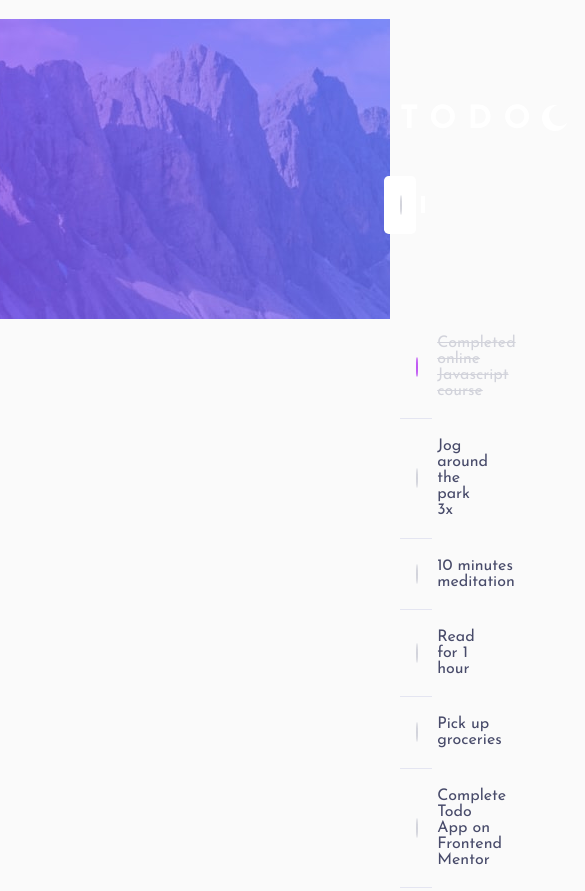
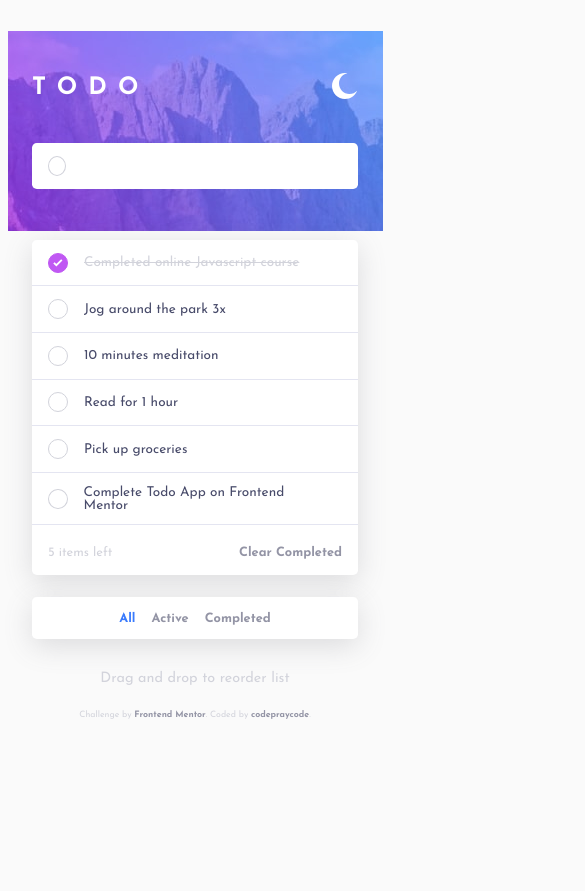
Before and after one commit to codepraycode/todoapp, a website built with Vite: page index.html in a window 390 px wide. Shown: the top 891 px of the page, 585 px wide, since content can reach past the window. After the commit the page ends 844 px from the top, so only its background shows below. Built offline with nearby package versions, Linux system fonts and the light colour scheme.

Commit message:
Done with mobile design

```diff
--- /dev/null
+++ b/scss/_desktop.scss
@@ -0,0 +1,238 @@
+@use './variables' as *;
+*,
+*::before,
+*::after {
+    box-sizing: border-box;
+    font-family: $font-fm;
+    //
+    transition: all 0.3s ease;
+}
+
+body {
+    margin: 0;
+    padding: 0;
+    // color: $very-dark-grayish-blue;
+    color: $light-grayish-blue;
+    background-color: $very-light-gray;
+    width: 100%;
+    height: 100%;
+    font-weight: $fw-400;
+}
+
+h1,
+p {
+    margin: 0;
+}
+
+a {
+    font-weight: 500;
+    color: $dark-grayish-blue;
+    text-decoration: none;
+    font-weight: $fw-700;
+    &:active,
+    &.active {
+        color: $bright-blue;
+        // font-weight: $fw-700;
+    }
+    &:not(.active):hover,
+    &:not(:active):hover {
+        color: $very-dark-grayish-blue;
+        // font-weight: $fw-700;
+    }
+}
+
+section {
+    margin: 0 25rem !important;
+    max-width: 100%;
+}
+
+header {
+    height: 45vh;
+    width: 100%;
+    //
+    margin: 0;
+    position: relative;
+    top: -21px;
+    left: 0;
+    //
+    background-image: url('/images/bg-desktop-light.jpg');
+    background-position: center center;
+    background-repeat: no-repeat;
+    background-size: auto;
+    //
+    color: white;
+    .header__content {
+        height: 100%;
+        display: flex;
+        align-items: center;
+        justify-content: center;
+        flex-direction: column;
+        row-gap: 2.5rem;
+        &--title {
+            display: flex;
+            align-items: center;
+            justify-content: space-between;
+            // background-color: green;
+            width: 100%;
+        }
+    }
+    .task {
+        background-color: $white;
+    }
+    input {
+        // background-color: red;
+        // padding: .5rem;
+        outline: none;
+        border: 0;
+        font-size: .8rem;
+        width: 100%;
+        font-size: .9rem;
+        font-weight: $fw-700;
+        color: $very-dark-grayish-blue;
+        // line-height: 1.5rem;
+    }
+}
+
+h1 {
+    letter-spacing: .7rem;
+    font-size: 2rem;
+    text-transform: uppercase;
+}
+
+.task {
+    display: flex;
+    align-items: center;
+    //
+    width: 100%;
+    max-width: 100%;
+    //
+    background-color: inherit;
+    //
+    padding: 1.2rem 1rem;
+    // margin: 1rem auto;
+    border-radius: .3rem;
+    //
+    position: relative;
+    //
+    &::before {
+        content: "";
+        // position: absolute;
+        width: 20px;
+        height: 20px;
+        margin-right: 1.2rem;
+        border: 1px solid $light-grayish-blue;
+        border-radius: 50%;
+    }
+}
+
+.task-items {
+    position: relative;
+    top: -4rem;
+    background-color: $white;
+    border-radius: .3rem;
+    box-shadow: $shadow;
+    max-width: 100%;
+}
+
+.task__group {
+    max-width: 100%;
+    .task {
+        border-radius: 0;
+        border-bottom: 1px solid $very-light-grayish-blue;
+        //
+        &:first-of-type {
+            border-radius: .3rem .3rem 0 0;
+        }
+        //
+        // &:last-of-type {
+        //     border-radius: 0 0.3rem .3rem;
+        //     border-bottom: 0;
+        // }
+        //
+        p {
+            margin-right: auto;
+            cursor: pointer;
+            color: $very-dark-grayish-blue;
+        }
+        //
+        &::before {
+            cursor: pointer;
+            background-repeat: no-repeat;
+            background-position: center center;
+            background-size: 50%;
+            // border-color: transparent;
+        }
+        &::after {
+            content: "";
+            width: 14px;
+            height: 14px;
+            cursor: pointer;
+            margin-right: .5rem;
+            background-repeat: no-repeat;
+            background-position: center center;
+            background-image: url('/public/images/icon-cross.svg');
+            background-size: contain;
+            // background-size: 50%;
+            // border-color: transparent;
+            visibility: hidden;
+        }
+        &[data-completed="true"] {
+            p {
+                color: $light-grayish-blue;
+                text-decoration: line-through;
+            }
+            &::before {
+                background-image: url('/images/icon-check.svg');
+                background-color: $checkbox-background;
+                border-color: $checkbox-background;
+            }
+        }
+        &:hover {
+            &::before {
+                border-color: $checkbox-background;
+            }
+            &::after {
+                visibility: visible;
+            }
+        }
+    }
+}
+
+.task__actions {
+    // background-color: red;
+    margin-top: .7rem;
+    display: flex;
+    align-items: center;
+    justify-content: space-between;
+    padding: 1rem;
+    font-size: .8rem;
+    max-width: 100%;
+    .links {
+        display: flex;
+        // background-color: red;
+        width: fit-content;
+        a {
+            display: block;
+            margin-right: .5rem;
+            margin-left: .5rem;
+        }
+    }
+}
+
+footer {
+    position: relative;
+    top: -2rem;
+    section {
+        display: flex;
+        flex-direction: column;
+        align-items: center;
+        span {
+            display: block;
+            font-size: .9rem;
+        }
+        .attribution {
+            margin-top: 1.5rem;
+            font-size: .55rem;
+        }
+    }
+}
--- /dev/null
+++ b/scss/_mobile.scss
@@ -0,0 +1,75 @@
+@use './variables' as *;
+@media screen and (max-width:$mobile--breakpoint) {
+    section {
+        margin: 0 2rem !important;
+    }
+    header {
+        height: 36vh;
+        //
+        background-image: url('/images/bg-mobile-light.jpg');
+        //
+    }
+    h1 {
+        letter-spacing: .7rem;
+        font-size: 1.5rem;
+    }
+    .task {
+        padding: .8rem 1rem;
+        //
+        &::before {
+            margin-right: 1rem;
+        }
+    }
+    .task__group {
+        .task {
+            //
+            p {
+                margin-right: auto;
+                cursor: pointer;
+                color: $very-dark-grayish-blue;
+                font-size: .85rem;
+            }
+            //
+            &::before {
+                background-size: 55%;
+            }
+            &::after {
+                margin-right: .1rem;
+            }
+        }
+    }
+    .task__actions {
+        // background-color: red;
+        margin-top: .3rem;
+        padding: 1rem;
+        position: relative;
+        .links {
+            box-shadow: $shadow;
+            border-radius: .3rem;
+            position: absolute;
+            bottom: -4rem;
+            right: 0rem;
+            background: $white !important;
+            width: 100%;
+            padding: .9rem;
+            justify-content: center;
+        }
+    }
+    footer {
+        position: relative;
+        top: 2rem;
+        section {
+            display: flex;
+            flex-direction: column;
+            align-items: center;
+            span {
+                display: block;
+                font-size: .9rem;
+            }
+            .attribution {
+                margin-top: 1.5rem;
+                font-size: .55rem;
+            }
+        }
+    }
+}
--- a/scss/_variables.scss
+++ b/scss/_variables.scss
@@ -3,6 +3,7 @@ $mobile--breakpoint:800px;
 $bright-blue: hsl(220, 98%, 61%);
 // Checkbox
 $checkbox-background:hsl(280, 87%, 65%);
+$shadow:rgba(100, 100, 111, 0.2) 0px 7px 29px 0px;
 // Neutral Colors
 // Light Theme
 $white: #fff;
--- a/scss/style.scss
+++ b/scss/style.scss
@@ -1,234 +1,4 @@
 @use './variables' as *;
 @import url('https://fonts.googleapis.com/css2?family=Josefin+Sans:wght@400;700&display=swap');
-*,
-*::before,
-*::after {
-    box-sizing: border-box;
-    font-family: $font-fm;
-    //
-    transition: all 0.3s ease;
-}
-
-body {
-    margin: 0;
-    padding: 0;
-    // color: $very-dark-grayish-blue;
-    color: $light-grayish-blue;
-    background-color: $very-light-gray;
-    width: 100%;
-    height: 100%;
-    font-weight: $fw-400;
-}
-
-h1,
-p {
-    margin: 0;
-}
-
-a {
-    font-weight: 500;
-    color: $dark-grayish-blue;
-    text-decoration: none;
-    font-weight: $fw-700;
-    &:active,
-    &.active {
-        color: $bright-blue;
-        // font-weight: $fw-700;
-    }
-    &:not(.active):hover,
-    &:not(:active):hover {
-        color: $very-dark-grayish-blue;
-        // font-weight: $fw-700;
-    }
-}
-
-section {
-    margin: 0 25rem !important;
-}
-
-header {
-    height: 45vh;
-    width: 100%;
-    //
-    margin: 0;
-    position: relative;
-    top: -21px;
-    left: 0;
-    //
-    background-image: url('/images/bg-desktop-light.jpg');
-    background-position: center center;
-    background-repeat: no-repeat;
-    background-size: auto;
-    //
-    color: white;
-    .header__content {
-        height: 100%;
-        display: flex;
-        align-items: center;
-        justify-content: center;
-        flex-direction: column;
-        row-gap: 2.5rem;
-        &--title {
-            display: flex;
-            align-items: center;
-            justify-content: space-between;
-            // background-color: green;
-            width: 100%;
-        }
-    }
-    .task {
-        background-color: $white;
-    }
-    input {
-        // background-color: red;
-        // padding: .5rem;
-        outline: none;
-        border: 0;
-        font-size: .8rem;
-        width: 100%;
-        font-size: .9rem;
-        font-weight: $fw-700;
-        color: $very-dark-grayish-blue;
-        // line-height: 1.5rem;
-    }
-}
-
-h1 {
-    letter-spacing: .7rem;
-    font-size: 2rem;
-    text-transform: uppercase;
-}
-
-.task {
-    display: flex;
-    align-items: center;
-    //
-    width: 100%;
-    //
-    background-color: inherit;
-    //
-    padding: 1.2rem 1rem;
-    // margin: 1rem auto;
-    border-radius: .3rem;
-    //
-    position: relative;
-    //
-    &::before {
-        content: "";
-        // position: absolute;
-        width: 20px;
-        height: 20px;
-        margin-right: 1.2rem;
-        border: 1px solid $light-grayish-blue;
-        border-radius: 50%;
-    }
-}
-
-.task-items {
-    position: relative;
-    top: -4rem;
-    background-color: $white;
-    border-radius: .3rem;
-    box-shadow: rgba(100, 100, 111, 0.2) 0px 7px 29px 0px;
-}
-
-.task__group {
-    .task {
-        border-radius: 0;
-        border-bottom: 1px solid $very-light-grayish-blue;
-        //
-        &:first-of-type {
-            border-radius: .3rem .3rem 0 0;
-        }
-        //
-        // &:last-of-type {
-        //     border-radius: 0 0.3rem .3rem;
-        //     border-bottom: 0;
-        // }
-        //
-        p {
-            margin-right: auto;
-            cursor: pointer;
-            color: $very-dark-grayish-blue;
-        }
-        //
-        &::before {
-            cursor: pointer;
-            background-repeat: no-repeat;
-            background-position: center center;
-            background-size: 50%;
-            // border-color: transparent;
-        }
-        &::after {
-            content: "";
-            width: 14px;
-            height: 14px;
-            cursor: pointer;
-            margin-right: .5rem;
-            background-repeat: no-repeat;
-            background-position: center center;
-            background-image: url('/public/images/icon-cross.svg');
-            background-size: contain;
-            // background-size: 50%;
-            // border-color: transparent;
-            visibility: hidden;
-        }
-        &[data-completed="true"] {
-            p {
-                color: $light-grayish-blue;
-                text-decoration: line-through;
-            }
-            &::before {
-                background-image: url('/images/icon-check.svg');
-                background-color: $checkbox-background;
-                border-color: $checkbox-background;
-            }
-        }
-        &:hover {
-            &::before {
-                border-color: $checkbox-background;
-            }
-            &::after {
-                visibility: visible;
-            }
-        }
-    }
-}
-
-.task__actions {
-    // background-color: red;
-    margin-top: .7rem;
-    display: flex;
-    align-items: center;
-    justify-content: space-between;
-    padding: 1rem;
-    font-size: .8rem;
-    .links {
-        display: flex;
-        // background-color: red;
-        width: fit-content;
-        a {
-            display: block;
-            margin-right: .5rem;
-            margin-left: .5rem;
-        }
-    }
-}
-
-footer {
-    position: relative;
-    top: -2rem;
-    section {
-        display: flex;
-        flex-direction: column;
-        align-items: center;
-        span {
-            display: block;
-            font-size: .9rem;
-        }
-        .attribution {
-            margin-top: 1.5rem;
-            font-size: .55rem;
-        }
-    }
-}
+@import './desktop';
+@import './mobile';
```
